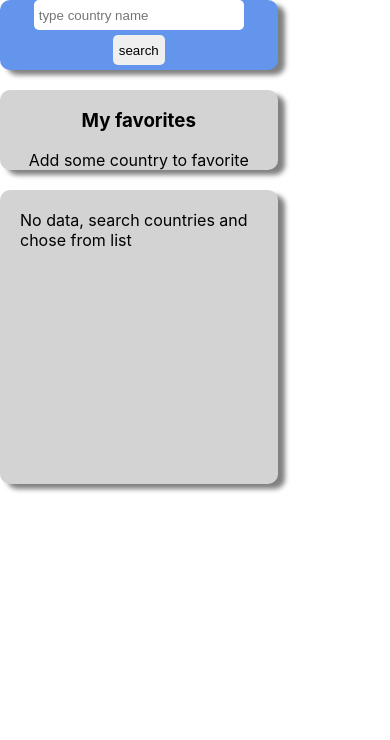
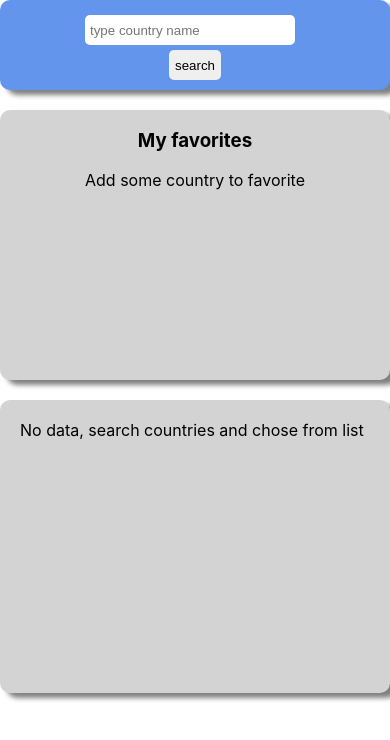
Before and after one commit to fabskrejt/hotger-test, a React (Create React App) app: page / in a window 390 px wide. Shown: the top 740 px of the page. Built offline with nearby package versions, Linux system fonts and the light colour scheme.

Commit message:
changed color for text validation, changed style for input

```diff
--- a/src/App.css
+++ b/src/App.css
@@ -15,5 +15,7 @@
           'header '
           'favorites'
           'main ';
+        grid-template-rows: 1fr 3fr 10fr;
+        grid-template-columns:1fr;
     }
 }
--- a/src/components/search-form/search-form.js
+++ b/src/components/search-form/search-form.js
@@ -7,7 +7,7 @@ export const SearchForm = () => {
     const dispatch = useDispatch()
     const [searchInputValue, setSearchInputValue] = useState("")
     const [validationError, setValidationError] = useState(false)
-    const dataIsFetching = useSelector(state=>state.searchReducer.dataIsFetching)
+    const dataIsFetching = useSelector(state => state.searchReducer.dataIsFetching)
 
     const onChangeSearchInputValue = (e) => {
         const regExp = /^[a-zA-Z\s]*$/;
@@ -31,7 +31,7 @@ export const SearchForm = () => {
                            value={searchInputValue} onChange={onChangeSearchInputValue}
                     />
                     <button type={"submit"} disabled={dataIsFetching}>search</button>
-                {validationError && <div>use only english letters and spaces</div>}
+                    {validationError && <div className={style.validationError}>use only english letters and spaces</div>}
                 </form>
             </div>
         </div>
--- a/src/components/search-form/search-form.module.css
+++ b/src/components/search-form/search-form.module.css
@@ -5,7 +5,6 @@
     padding: 5px;
     display: flex;
     justify-content: center;
-    align-items: center;
     box-shadow: 7px 5px 5px gray;
 }
 
@@ -17,13 +16,17 @@
 
 input {
     min-width: 200px;
-    margin: 0 10px;
+    margin: 10px 10px 0 0   ;
     padding: 0 5px;
-
+    outline: none;
 }
 
 .searchFormContent button:hover {
     background-color: gray;
+}
+
+.validationError{
+    color: #a90000;
 }
 
 @media (max-width: 430px) {
```
Lines whose indentation alone changed are shown as unchanged.
